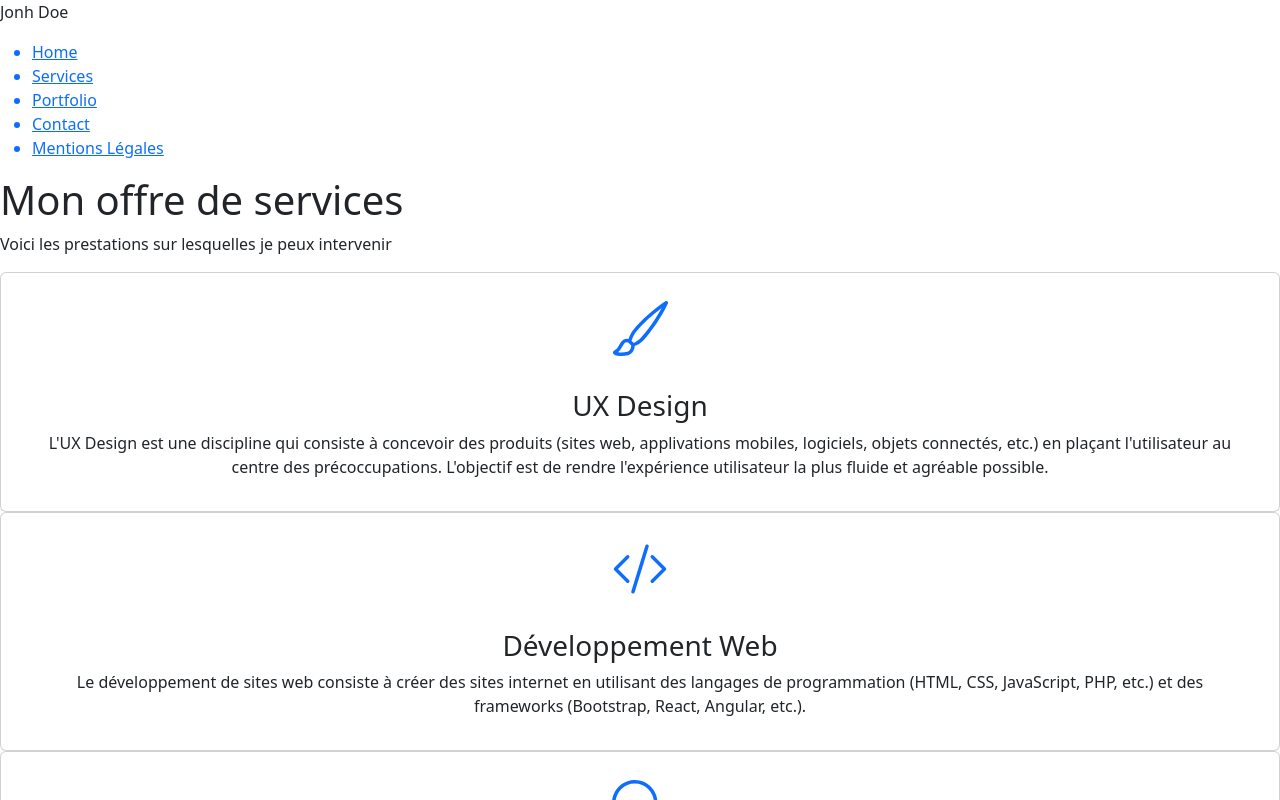
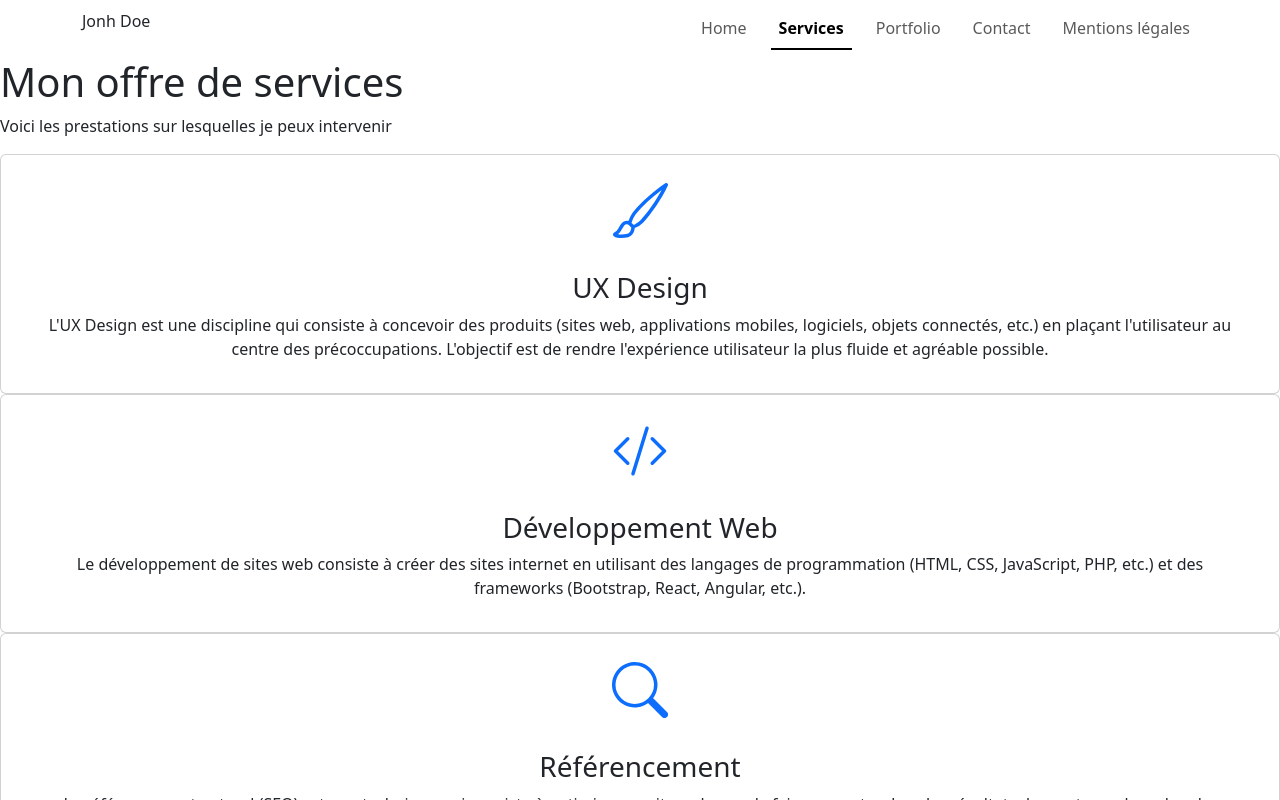
Before and after one commit to Khallas111/portfolioJonhDoe, a React (Create React App) app: page /services in a window 1280 px wide. Shown: the top 800 px of the page. Built offline with nearby package versions, Linux system fonts and the light colour scheme.

Commit message:
Navigation
Modification de la Navigation avec Bootstrap

```diff
--- a/src/Components/Header.js
+++ b/src/Components/Header.js
@@ -1,13 +1,21 @@
 import React from "react";
 import Navigation from "./tools/Navigation";
 import Logo from "./tools/Logo";
-const Header = () => {
+import Container from "react-bootstrap/Container";
+import Navbar from "react-bootstrap/Navbar";
+
+function Header() {
   return (
-    <div>
-      <Logo />
-      <Navigation />
-    </div>
+    <Navbar className="header">
+      <Container>
+        <Logo href="#home">Navbar with text</Logo>
+        <Navbar.Toggle />
+        <Navbar.Collapse className="justify-content-end">
+          <Navigation />
+        </Navbar.Collapse>
+      </Container>
+    </Navbar>
   );
-};
+}
 
 export default Header;
--- a/src/Components/Tools/Navigation.js
+++ b/src/Components/Tools/Navigation.js
@@ -1,28 +1,30 @@
-import React from "react";
 import { NavLink } from "react-router-dom";
+import Nav from "react-bootstrap/Nav";
 
-const Nav = () => {
+const Navigation = () => {
   return (
-    <div className="navigation">
-      <ul>
-        <NavLink to="/">
-          <li>Home</li>
-        </NavLink>
-        <NavLink to="/services">
-          <li>Services</li>
-        </NavLink>
-        <NavLink to="/achievements">
-          <li>Portfolio</li>
-        </NavLink>
-        <NavLink to="/about">
-          <li>Contact</li>
-        </NavLink>
-        <NavLink to="/copyrights">
-          <li>Mentions Légales</li>
-        </NavLink>
-      </ul>
-    </div>
+    <Nav variant="underline" className="justify-content-center">
+      <Nav.Link as={NavLink} to="/" end>
+        Home
+      </Nav.Link>
+
+      <Nav.Link as={NavLink} to="/services">
+        Services
+      </Nav.Link>
+
+      <Nav.Link as={NavLink} to="/achievements">
+        Portfolio
+      </Nav.Link>
+
+      <Nav.Link as={NavLink} to="/about">
+        Contact
+      </Nav.Link>
+
+      <Nav.Link as={NavLink} to="/copyrights">
+        Mentions légales
+      </Nav.Link>
+    </Nav>
   );
 };
 
-export default Nav;
+export default Navigation;
```
